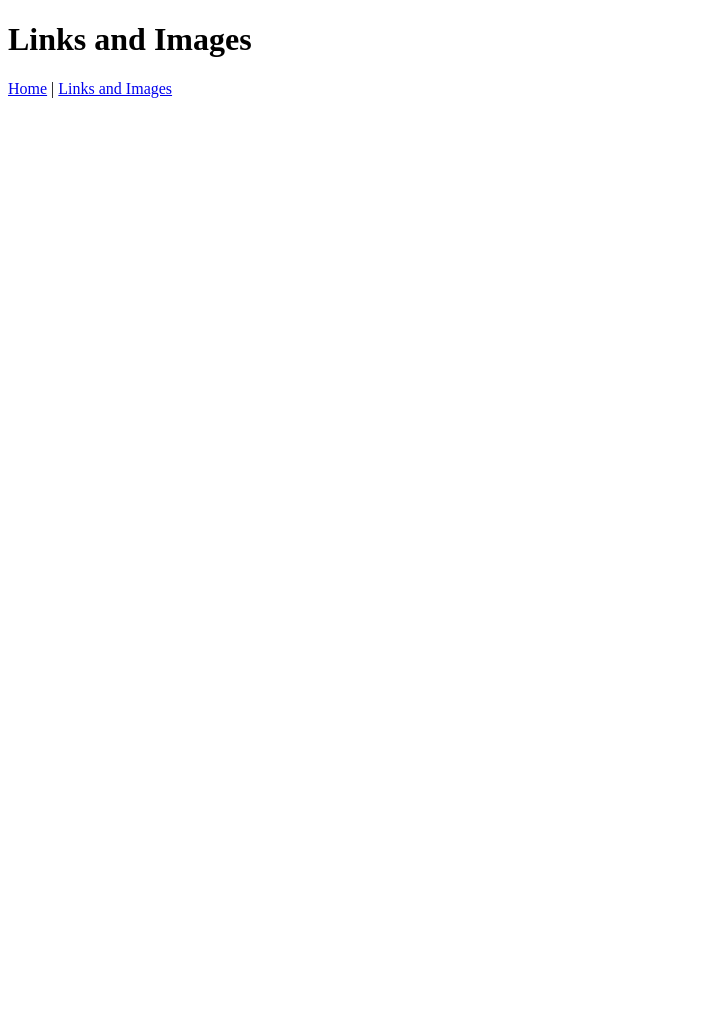
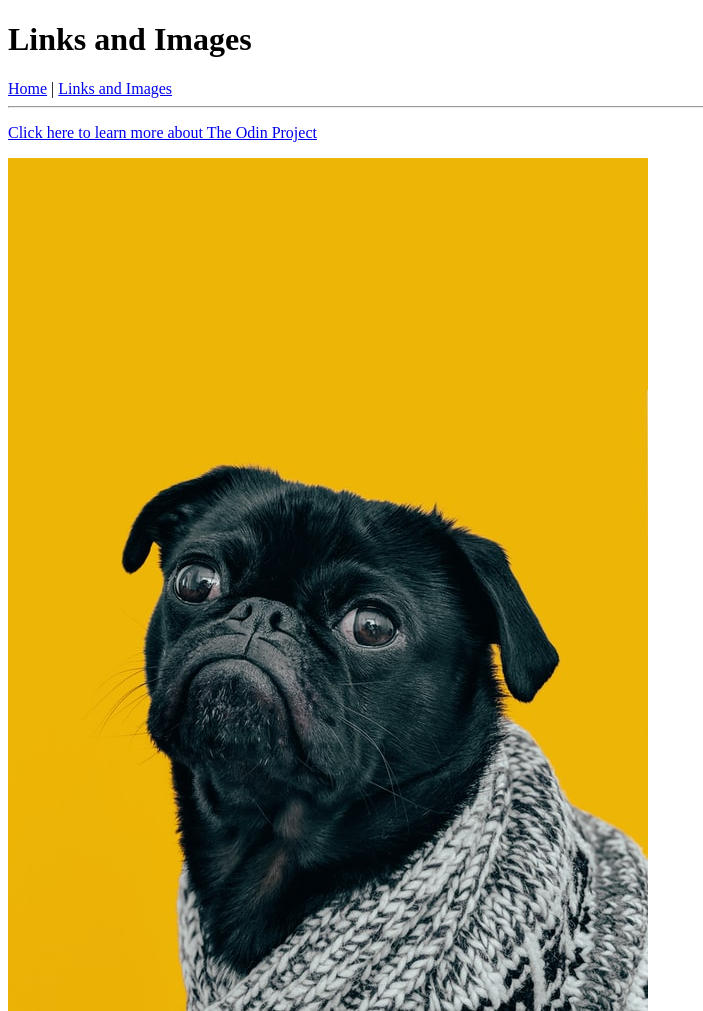
Before and after one commit to asvirts/The-Odin-Project, a plain HTML site: page links-and-images.html in a window 1280 px wide. Shown: the whole page, without its empty margins (0-703 px from the left). Before the commit the page ends 800 px from the top, so only its background shows below. Drawn offline with Linux system fonts and the light colour scheme.

Commit message:
Alt text on dog image

```diff
--- a/links-and-images.html
+++ b/links-and-images.html
@@ -22,5 +22,8 @@
         <!-- Beginning of document-->
         <h1>Links and Images</h1>
         <nav><a href="index.html">Home</a> | <a href="links-and-images.html">Links and Images</a></nav>
+        <hr>
+        <p><a href="https://www.theodinproject.com/about" target="_blank">Click here to learn more about The Odin Project</a></p>
+        <img src="images/dog.jpg" alt="Pug in a sweater on a yellow background">
     </body>
 </html>
```
Also changed, not shown: index.html (+1 -0 lines), Images/dog.jpg (added).
